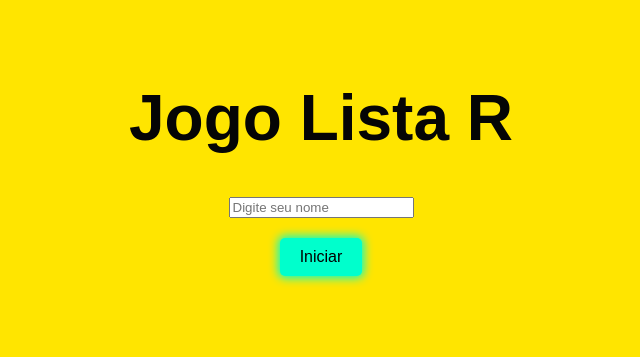
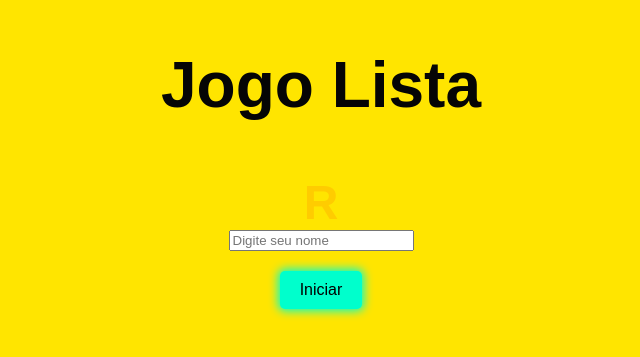
Before and after one commit to alvei2007/Jogo.ListaR, a plain HTML site: page index.html in a window 1280 px wide. Shown: the part 233-590 px from the top of the page, without its empty margins (319-959 px from the left). Drawn offline with Linux system fonts and the light colour scheme.

Commit message:
Update index.html

```diff
--- a/index.html
+++ b/index.html
@@ -40,6 +40,14 @@
             align-items: center;
             flex-direction: column;
             height: 100vh;
+        }
+
+        .sub-title {
+            font-size: 3rem;
+            font-weight: bold;
+            color: #ffcc00;
+            margin-top: 10px;
+            text-align: center;
         }
 
         .game {
@@ -136,7 +144,8 @@
 <body>
     <div class="game-container">
         <div class="screen start-screen">
-            <h1>Jogo Lista R</h1>
+            <h1>Jogo Lista</h1>
+            <div class="sub-title">R</div>
             <input type="text" class="player-name" placeholder="Digite seu nome" />
             <button class="btn start-btn">Iniciar</button>
         </div>
```
